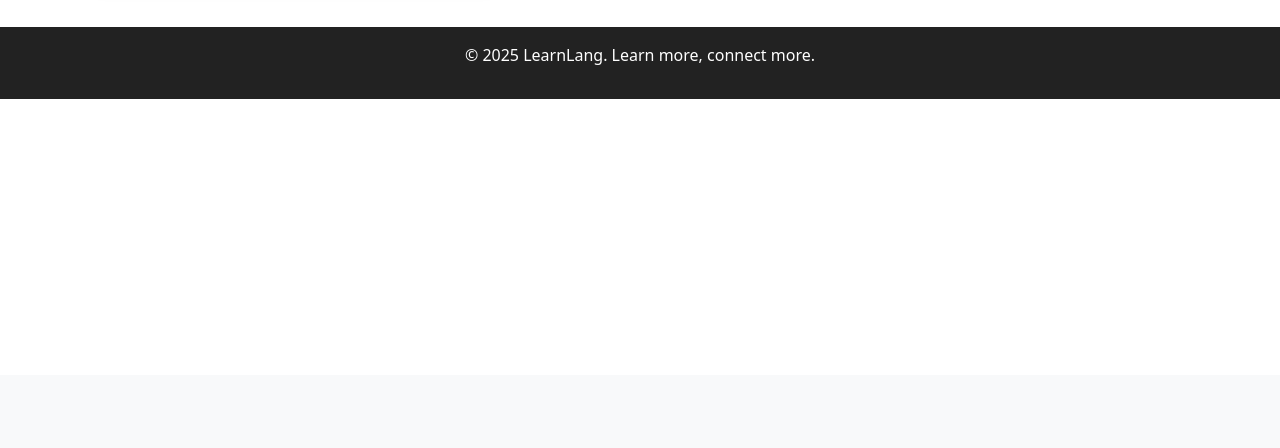
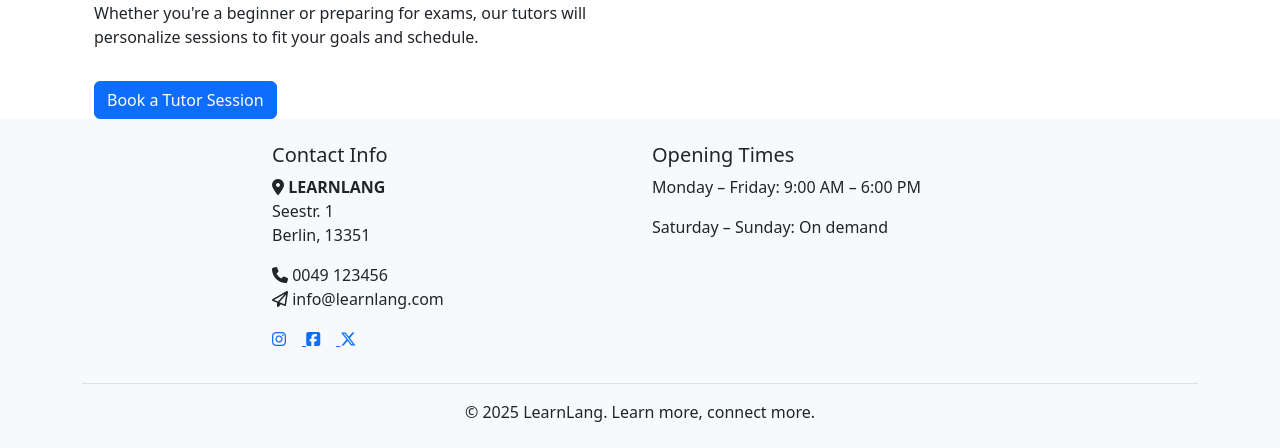
Before and after one commit to mairima/learnlang, a Django app: page /languages/get-tutor/ in a window 1280 px wide. Shown: the part 425-873 px from the top of the page. Before the commit the page ends 524 px from the top, so only its background shows below. Run offline with Django 4.2, Linux system fonts and the light colour scheme; some libraries are stand-ins or nearby versions.

Commit message:
Add fotos to tutor page, Update base, home, contact, footer, nav

```diff
--- a/languages/templates/base.html
+++ b/languages/templates/base.html
@@ -4,10 +4,15 @@
 <head>
   <meta charset="UTF-8">
   <title>{% block title %}LearnLang{% endblock %}</title>
+
+  <!-- Bootstrap (online) -->
+  <link rel="stylesheet" href="https://cdn.jsdelivr.net/npm/bootstrap@5.3.3/dist/css/bootstrap.min.css">
+
+  <!-- Local custom CSS -->
   <link rel="stylesheet" href="{% static 'css/style.css' %}">
-  <link rel="stylesheet" href="https://cdn.jsdelivr.net/npm/bootstrap@5.3.3/dist/css/bootstrap.min.css">
 </head>
-<body>
+<body class="d-flex flex-column min-vh-100">
+
   <nav class="navbar navbar-expand-lg bg-body-tertiary">
     <div class="container-fluid">
       <a class="navbar-brand" href="{% url 'home' %}">LearnLang</a>
@@ -34,10 +39,6 @@
             <a class="nav-link" href="{% url 'contact_us' %}">Contact Us</a>
           </li>
         </ul>
-        <form class="d-flex" role="search">
-          <input class="form-control me-2" type="search" placeholder="Search">
-          <button class="btn btn-outline-success" type="submit">Search</button>
-        </form>
         {% if user.is_authenticated %}
         <form method="post" action="{% url 'logout' %}" class="ms-3">
           {% csrf_token %}
@@ -51,14 +52,55 @@
     </div>
   </nav>
 
-  <main class="container mt-4">
+  <main class="container mt-4 flex-grow-1">
     {% block content %}{% endblock %}
   </main>
+<!--Footer-->
+  <footer class="mt-auto py-4 bg-light">
+  <div class="container">
+    <div class="row justify-content-center text-center text-md-start">
+      <div class="col-12 col-md-5 col-xl-4 mb-3">
+        <h5 class="sub-heading-color">Contact Info</h5>
+        <address>
+          <strong><i class="fa-solid fa-location-dot"></i> LEARNLANG</strong><br>
+          Seestr. 1<br>
+          Berlin, 13351
+        </address>
+        <p>
+          <i class="fa-solid fa-phone"></i> 0049 123456<br>
+          <i class="fa-regular fa-paper-plane"></i> info@learnlang.com
+        </p>
+        <div class="social-links mt-3">
+          <a href="https://www.instagram.com" target="_blank" aria-label="Instagram" rel="noopener">
+            <i class="fa-brands fa-instagram me-3"></i>
+          </a>
+          <a href="https://www.facebook.com" target="_blank" aria-label="Facebook" rel="noopener">
+            <i class="fa-brands fa-square-facebook me-3"></i>
+          </a>
+          <a href="https://www.x.com" target="_blank" aria-label="X" rel="noopener">
+            <i class="fa-brands fa-x-twitter"></i>
+          </a>
+        </div>
+      </div>
 
-  <footer class="text-center mt-5 mb-3">
-    <p>&copy; 2025 LearnLang. Learn more, connect more.</p>
-  </footer>
+      <div class="col-12 col-md-5 col-xl-4 mb-3">
+        <h5 class="sub-heading-color">Opening Times</h5>
+        <p>Monday – Friday: 9:00 AM – 6:00 PM</p>
+        <p>Saturday – Sunday: On demand</p>
+      </div>
+    </div>
 
-  <script src="https://cdn.jsdelivr.net/npm/bootstrap@5.3.3/dist/js/bootstrap.bundle.min.js"></script>
+    <div class="text-center pt-3 border-top mt-3">
+      <p class="mb-0">&copy; 2025 LearnLang. Learn more, connect more.</p>
+    </div>
+  </div>
+</footer>
+
+<!-- Bootstrap JS -->
+<script src="https://cdn.jsdelivr.net/npm/bootstrap@5.3.3/dist/js/bootstrap.bundle.min.js"></script>
+
+<!-- Font Awesome -->
+<script src="https://kit.fontawesome.com/fa7e3e6dea.js" crossorigin="anonymous">
+</script>
 </body>
 </html>
--- a/languages/templates/booking.html
+++ b/languages/templates/booking.html
@@ -4,7 +4,7 @@
 {% block title %}Book a Tutor Session{% endblock %}
 
 {% block content %}
-<main class="container mt-5">
+<section class="container mt-5">
   <h2 class="text-center mb-4">Book a Tutor Session</h2>
 
   <form method="post" action="">
@@ -31,5 +31,5 @@
     </div>
     <button type="submit" class="btn btn-primary">Submit Booking</button>
   </form>
-</main>
+</section>
 {% endblock %}
--- a/languages/templates/tutor.html
+++ b/languages/templates/tutor.html
@@ -7,9 +7,27 @@
 <div class="container mt-5">
   <div class="row align-items-center">
     <!-- Left side: Tutor Image -->
-    <div class="col-md-6">
-      <img src="https://cdn.pixabay.com/photo/2016/03/31/20/52/tutor-1293832_1280.png" alt="Tutor Image" class="img-fluid rounded shadow">
+    <div class="row mt-5 justify-content-center">
+  <!-- Tutor 1 -->
+  <div class="col-12 col-md-6 d-flex align-items-start mb-4">
+    <img src="{% static 'images/tutor1.jpg' %}" alt="Tutor Image" class="img-thumbnail me-3" style="width: 120px; height: auto;">
+    <div>
+      <h5>James – English Teacher</h5>
+      <p class="mb-1">Certified English tutor with 6+ years of experience in conversational English, exam prep, and business English.</p>
+      <p class="mb-0 text-muted">Excited to meet new learners and support their progress every step of the way!</p>
     </div>
+  </div>
+
+  <!-- Tutor 2 -->
+  <div class="col-12 col-md-6 d-flex align-items-start mb-4">
+    <img src="{% static 'images/tutor2.jpg' %}" alt="Tutor Image" class="img-thumbnail me-3" style="width: 120px; height: auto;">
+    <div>
+      <h5>Sarah – English Tutor</h5>
+      <p class="mb-1">Experienced in teaching English to students worldwide. Specializes in fluency, grammar, and tailored learning plans.</p>
+      <p class="mb-0 text-muted">Happy to welcome new students and help them enjoy their English journey!</p>
+    </div>
+  </div>
+</div>
 
     <!-- Right side: Text + Book Button -->
     <div class="col-md-6">
--- a/static/css/style.css
+++ b/static/css/style.css
@@ -1,16 +1,11 @@
 body {
     font-family: Arial, sans-serif;
     margin: 20px;
+    background-color: yellow;
 }
 nav a {
     margin-right: 10px;
 }
-/* static/css/style.css */
-/*body {
-    font-family: Arial, sans-serif;
-    background: #f4f4f4;
-
-}*/
 .form-container {
     max-width: 400px;
     margin: auto;
@@ -25,7 +20,7 @@ input, button {
     margin: 10px 0;
 }
 button {
-    background: #007bff;
+    background: greenyellow;
     color: white;
     border: none;
     cursor: pointer;
@@ -33,21 +28,16 @@ button {
 button:hover {
     background: #0056b3;
 }
-
 /* Add any additional styles here */
-
-
 header {
   background-color: #005a9c;
   color: white;
   padding: 2rem 1rem;
   text-align: center;
 }
-
 header h1 {
   margin-bottom: 0.5rem;
 }
-
 .navigation ul {
   list-style: none;
   padding: 0;
@@ -56,17 +46,14 @@ header h1 {
   justify-content: center;
   gap: 1rem;
 }
-
 .navigation a {
   color: white;
   text-decoration: none;
   font-weight: bold;
 }
-
 .navigation a:hover {
   text-decoration: underline;
 }
-
 /* Section layout */
 section {
   max-width: 900px;
@@ -76,20 +63,16 @@ section {
   border-radius: 8px;
   box-shadow: 0 2px 6px rgba(0, 0, 0, 0.1);
 }
-
 section h2 {
   color: #005a9c;
   margin-bottom: 1rem;
 }
-
 section ul {
   padding-left: 1.2rem;
 }
-
 section ul li {
   margin-bottom: 0.5rem;
 }
-
 .alphabet {
   background: #e6f0ff;
   padding: 1rem;
@@ -99,7 +82,6 @@ section ul li {
   border-radius: 6px;
   margin-top: 1rem;
 }
-
 /* Footer */
 footer {
   background: #222;
@@ -108,7 +90,6 @@ footer {
   padding: 1rem;
   margin-top: 3rem;
 }
-
 /* extra*/
 .benefits .card {
   border: none;
```
Also changed, not shown: languages/templates/contact_us.html (+4 -16 lines), languages/templates/home.html (+6 -6 lines), static/images/plane.png (deleted), static/images/tutor1.jpg (added), static/images/tutor2.jpg (added). Lines whose indentation alone changed are shown as unchanged.
